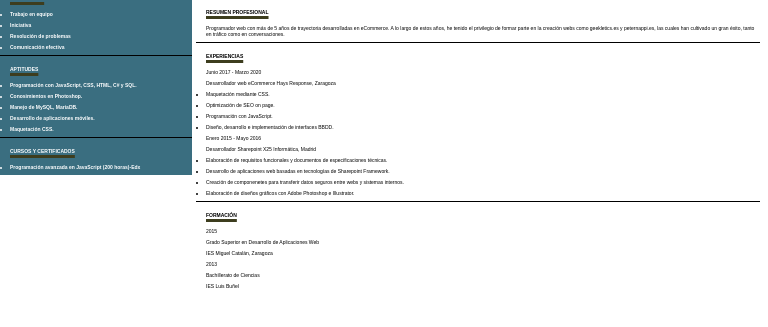
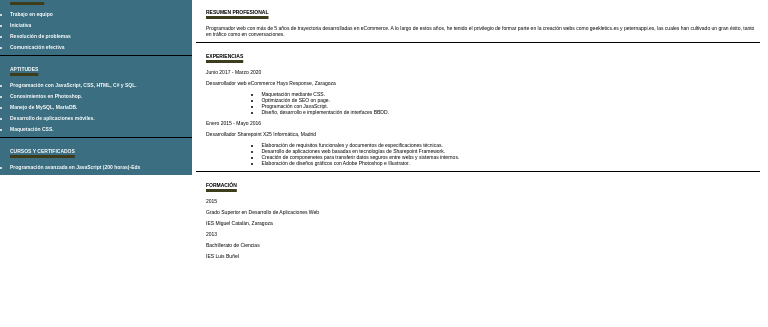
Before and after one commit to FacundoJGil/FacundoJGil.github.io, a plain HTML site: page index.html in a window 768 px wide. Shown: the part 211-538 px from the top of the page. Drawn offline with Linux system fonts and the light colour scheme.

Commit message:
update style

```diff
--- a/CV.js
+++ b/CV.js
@@ -58,7 +58,7 @@ async function foo() {
         document.getElementById("nombre").insertAdjacentHTML('afterend',`<p  class="info_personal linea_texto">Resumen Profesional</p>`);
 
         foo().then(data => {
-            document.getElementById("info_carrera_ul1").insertAdjacentHTML('beforeend',`<p class="info_personal">${data.datos_carrera.resumen}</p>`);}
+            document.getElementById("info_carrera_ul1").insertAdjacentHTML('beforeend',`<p class="info_carrera">${data.datos_carrera.resumen}</p>`);}
             );
 
             document.getElementById("info_carrera_ul1").insertAdjacentHTML('afterend',`<p  class="info_personal linea_texto">Experiencias</p>`);
@@ -67,10 +67,11 @@ async function foo() {
             foo().then(data => {
                 const length1  = (data.datos_carrera.experiencia[0].fecha).length;
             for (let x = 0;x <= length1-1 ;x++) {
-                document.getElementById("info_carrera_ul2").insertAdjacentHTML('beforeend',`<p class="info_personal">${data.datos_carrera.experiencia[0].fecha[x]}</p>`)
-                document.getElementById("info_carrera_ul2").insertAdjacentHTML('beforeend',`<p class="info_personal">${data.datos_carrera.experiencia[1].trabajo[x]} ${data.datos_carrera.experiencia[2].empresa[x]}</p>`)
+                document.getElementById("info_carrera_ul2").insertAdjacentHTML('beforeend',`<p class="info_carrera">${data.datos_carrera.experiencia[0].fecha[x]}</p>`)
+                document.getElementById("info_carrera_ul2").insertAdjacentHTML('beforeend',`<p class="info_carrera">${data.datos_carrera.experiencia[1].trabajo[x]} ${data.datos_carrera.experiencia[2].empresa[x]}</p>`)
                 for(let y = 0;y <= ((data.datos_carrera.experiencia[3].responsabilidades[x]).length)-1 ;y++){
-                document.getElementById("info_carrera_ul2").insertAdjacentHTML('beforeend',`<li class="info_personal">${data.datos_carrera.experiencia[3].responsabilidades[x][y]}</li>`)}
+                document.getElementById("info_carrera_ul2").insertAdjacentHTML('beforeend',`<li class="info_carrera_li">${data.datos_carrera.experiencia[3].responsabilidades[x][y]}</li>`)}
+                document.getElementById("info_carrera_ul2").insertAdjacentHTML('beforeend',`<p class="tabulador"></p>`)
                             }});
 
 
@@ -79,12 +80,13 @@ async function foo() {
             foo().then(data => {
                 const length  = (data.datos_carrera.formacion[0].fecha).length;
             for (let x = 0;x <= length-1 ;x++) {
-                document.getElementById("info_carrera_ul3").insertAdjacentHTML('beforeend',`<p class="info_personal">${data.datos_carrera.formacion[0].fecha[x]}</p>`)
-                document.getElementById("info_carrera_ul3").insertAdjacentHTML('beforeend',`<p class="info_personal">${data.datos_carrera.formacion[1].carrera[x]}</p>`)
-                document.getElementById("info_carrera_ul3").insertAdjacentHTML('beforeend',`<p class="info_personal">${data.datos_carrera.formacion[2].instituto[x]}</p>`)
+                document.getElementById("info_carrera_ul3").insertAdjacentHTML('beforeend',`<p class="info_carrera">${data.datos_carrera.formacion[0].fecha[x]}</p>`)
+                document.getElementById("info_carrera_ul3").insertAdjacentHTML('beforeend',`<p class="info_carrera">${data.datos_carrera.formacion[1].carrera[x]}</p>`)
+                document.getElementById("info_carrera_ul3").insertAdjacentHTML('beforeend',`<p class="info_carrera">${data.datos_carrera.formacion[2].instituto[x]}</p>`)
+                document.getElementById("info_carrera_ul3").insertAdjacentHTML('beforeend',`<p class="tabulador"></p>`)
                             }});
 
-                            const collection = document.getElementsByClassName("linea_texto");
-                        for (let x = 0;x <= collection.length-1 ;x++) {
-                            collection[x].insertAdjacentHTML('beforebegin',`<p  class="info_personal linea"></p>`)
-                            }
+            const collection = document.getElementsByClassName("linea_texto");
+                for (let x = 0;x <= collection.length-1 ;x++) {
+                    collection[x].insertAdjacentHTML('beforebegin',`<p  class="info_personal linea"></p>`)
+                    }
--- a/Styles.css
+++ b/Styles.css
@@ -3,6 +3,7 @@
      font-size: 5px;
      word-wrap: break-word;
     box-sizing: border-box;
+    font-family: sans-serif;
    }
    ul{
     padding-left: 10px;
@@ -61,8 +62,8 @@
 
     .info_personal{
     border: 0;
-    margin-top: 5px;
-    margin-bottom: 5px;
+    margin-top: 2px;
+    margin-bottom: 2px;
     }
 
     #info_personal{
@@ -79,6 +80,15 @@
     top: 0;
     float: left;
 
+    }
+    .info_carrera{
+        border: 0;
+        margin-top: 2px;
+        margin-bottom: 2px;
+    }
+
+    .info_carrera_li{
+    margin-left: 10%;
     }
  }
 
@@ -151,6 +161,16 @@ margin-top: 5px;
 margin-bottom: 5px;
 }
 
+.info_carrera{
+    border: 0;
+    margin-top: 5px;
+    margin-bottom: 5px;
+}
+
+.info_carrera_li{
+margin-left: 10%;
+}
+
 #info_personal{
 background-color:  rgb(58, 110, 128);;
 
```
